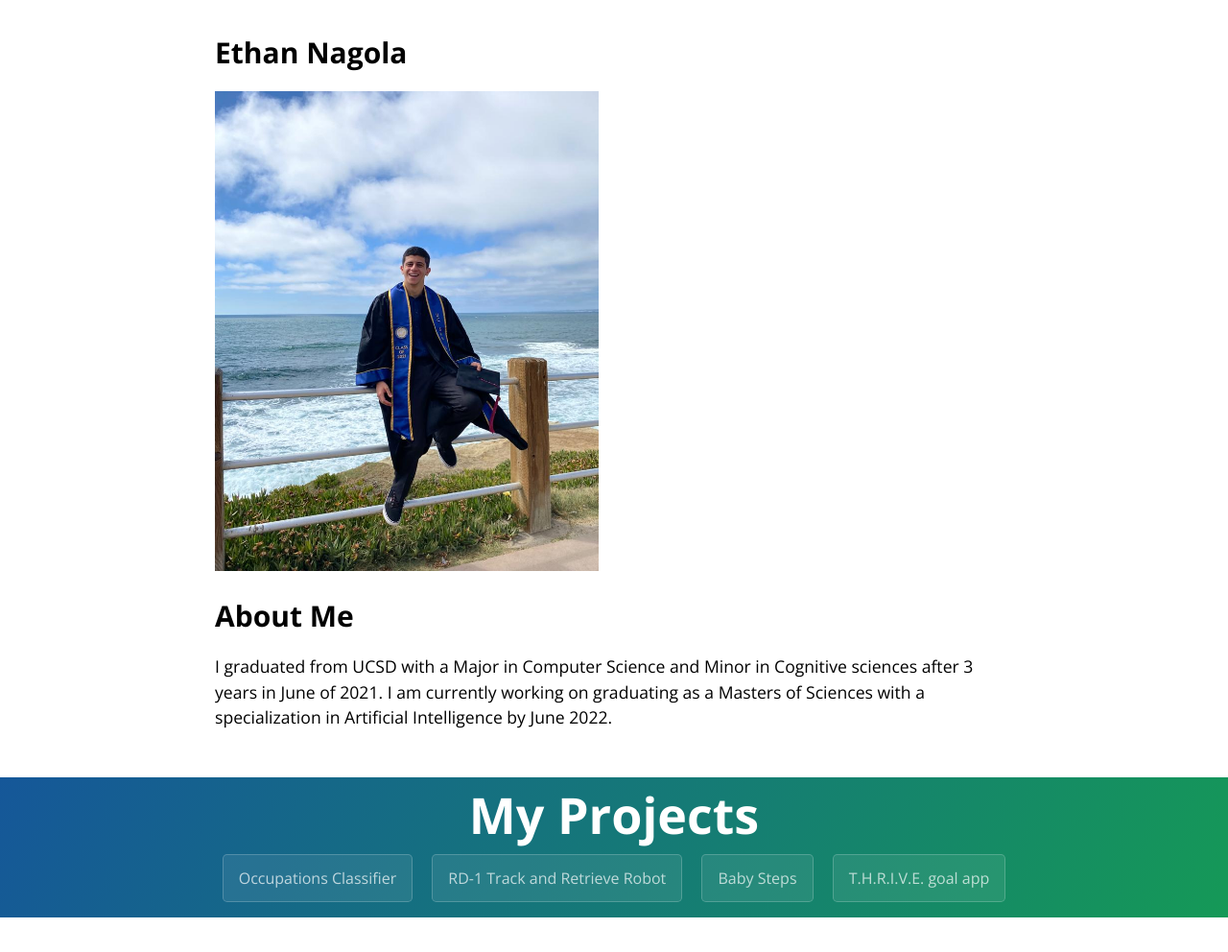
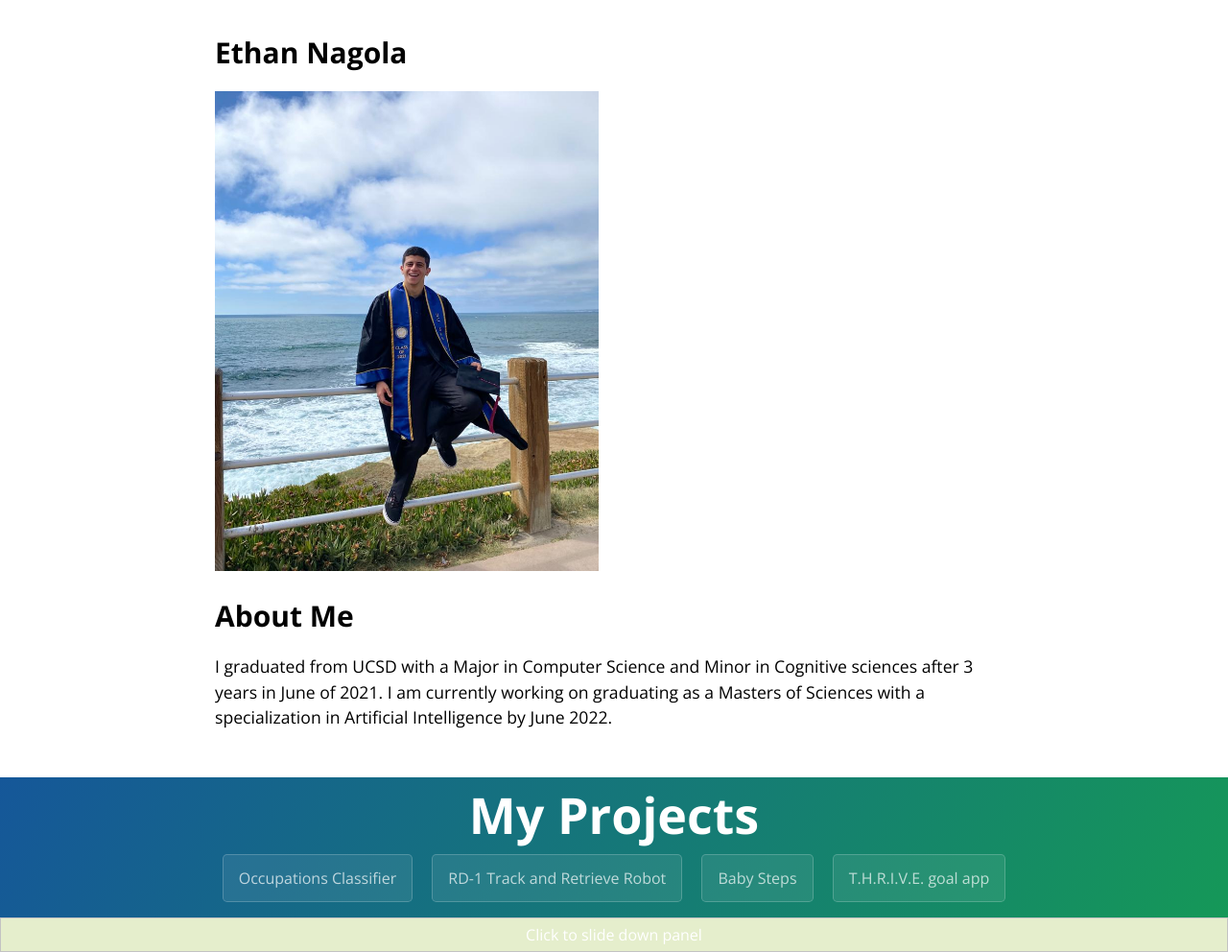
Before and after one commit to enagola/web, a Jekyll site: the page built from docs/ethan.md, in a window 1280 px wide. Shown: the whole page at 96% size. Built offline with Jekyll 4.4.1, drawn with Linux system fonts in a browser that asks for light colours; nearby versions of some CDN libraries; before the commit the page ends 956 px from its top, so only the background shows below that.

Commit message:
Update template.html

```diff
--- a/docs/_layouts/template.html
+++ b/docs/_layouts/template.html
@@ -1,6 +1,28 @@
 <!DOCTYPE html>
 <html lang="en-us">
   <head>
+    <script src="https://ajax.googleapis.com/ajax/libs/jquery/1.11.3/jquery.min.js">    </script>
+    <script>
+    $(document).ready(function(){
+    $("#flip").click(function(){
+        $("#panel").slideToggle("slow");
+    });
+    });
+    </script>
+
+    <style>
+    #panel, #flip {
+    padding: 5px;
+    text-align: center;
+    background-color: #e5eecc;
+    border: solid 1px #c3c3c3;
+    }
+
+    #panel {
+    padding: 50px;
+    display: none;
+    }
+    </style>
     <meta charset="UTF-8">
     <title>{{ page.title }}</title>
     <meta name="viewport" content="width=device-width, initial-scale=1">
@@ -28,6 +50,8 @@
       <a href="https://youtu.be/BbzbG_M_1v0?t=199" class="btn">T.H.R.I.V.E. goal app</a>
 
 
+      <div id="flip">Click to slide down panel</div>
+      <div id="panel">Hello world!</div>
 
     </section>
 
```
